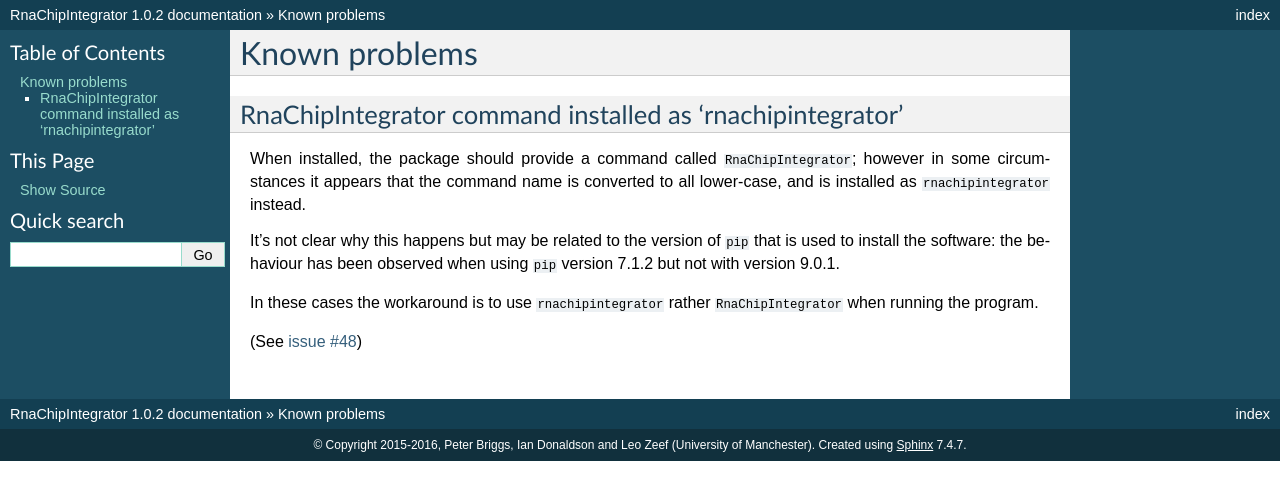
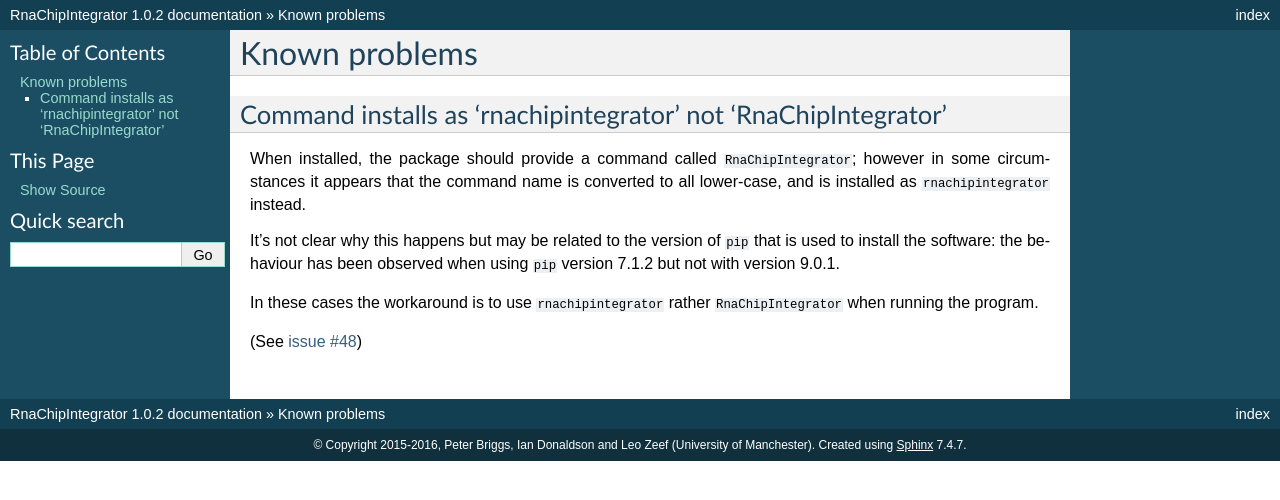
Before and after one commit to fls-bioinformatics-core/RnaChipIntegrator, a Sphinx documentation site: the page built from docs/known_problems.rst, in a window 1280 px wide. Shown: the top 500 px of the page. Built offline with Sphinx 7.4.7, drawn with Linux system fonts in a browser that asks for light colours; pages that are not in the unit, such as notebooks, are missing from menus.

Commit message:
Minor update to title of a problem in the "known problems" documentation.

```diff
--- a/docs/known_problems.rst
+++ b/docs/known_problems.rst
@@ -5,8 +5,8 @@
 
 .. _command_installed_as_lower_case:
 
-RnaChipIntegrator command installed as 'rnachipintegrator'
-----------------------------------------------------------
+Command installs as 'rnachipintegrator' not 'RnaChipIntegrator'
+---------------------------------------------------------------
 
 When installed, the package should provide a command called
 ``RnaChipIntegrator``; however in some circumstances it appears that
```
